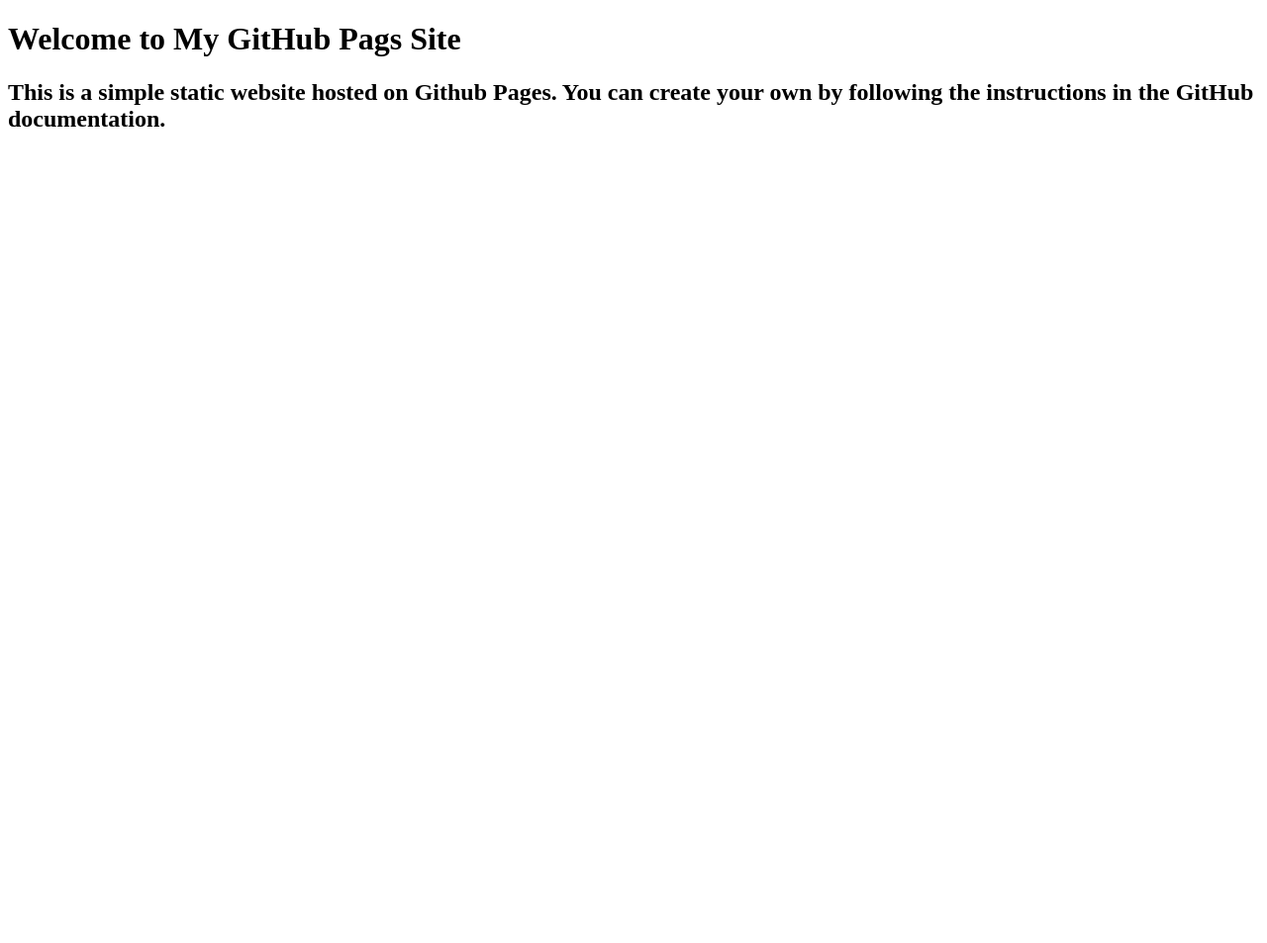
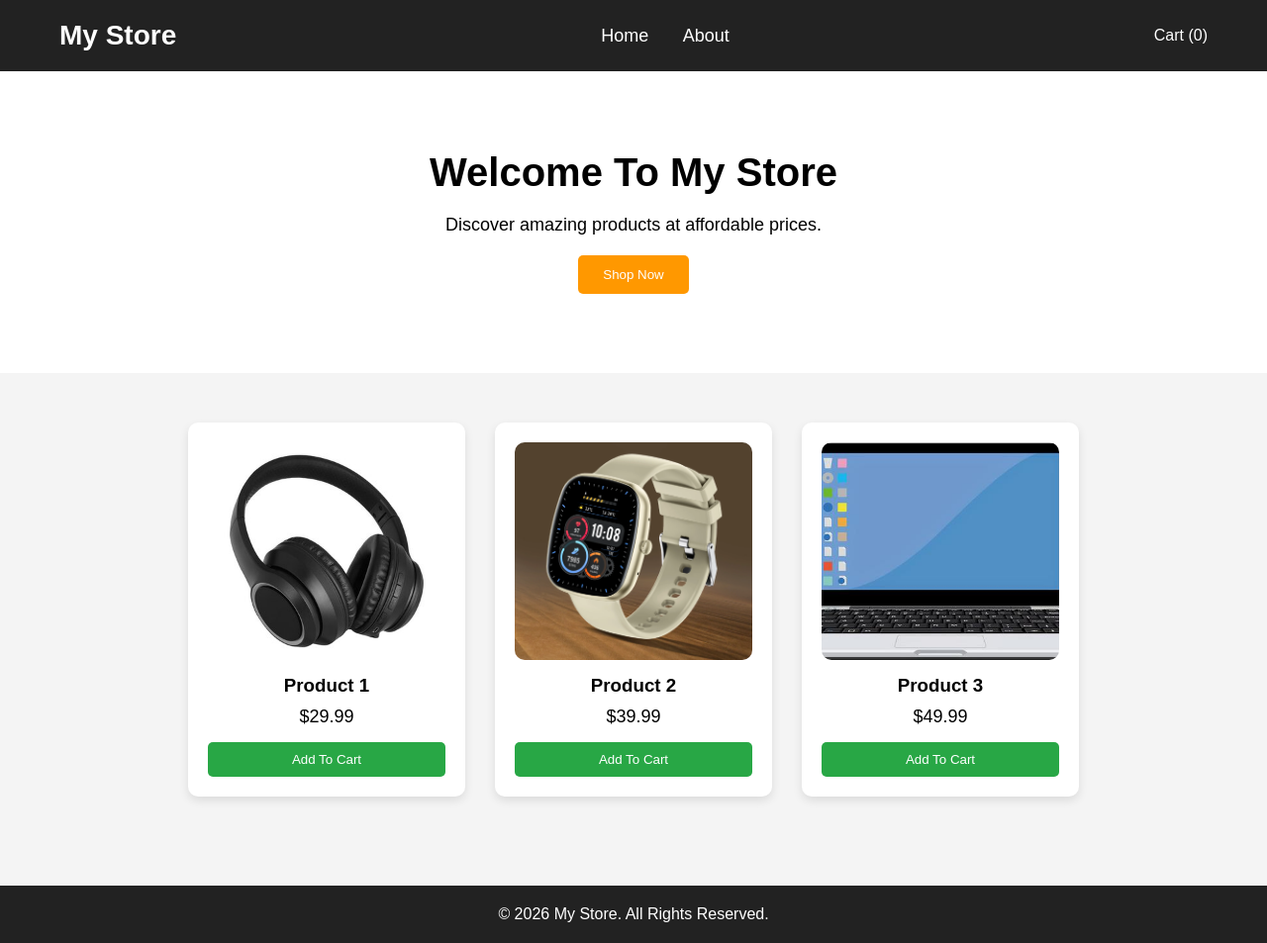
Before and after one commit to Mayuritile18/first-hosting-website-using-github, a plain HTML site: page index.html in a window 1280 px wide. Shown: the whole page at 99% size. Before the commit the page ends 800 px from the top, so only its background shows below. Drawn offline with Linux system fonts and the light colour scheme.

Commit message:
added images

```diff
--- a/index.html
+++ b/index.html
@@ -1,13 +1,60 @@
 <!DOCTYPE html>
 <html lang="en">
 <head>
-
-    <title>Hosting Using Github Pages</title>
+    <meta charset="UTF-8">
+    <meta name="viewport" content="width=device-width, initial-scale=1.0">
+    <title>My Store</title>
+    <link rel="stylesheet" href="styles.css">
 </head>
 <body>
-    <h1>Welcome to My GitHub Pags Site</h1>
-    <h2>
-        This is a simple static website hosted on Github Pages. You can create your own by following the instructions in the GitHub documentation.
-    </h2>
+
+    <header>
+        <div class="logo">My Store</div>
+
+        <nav>
+            <a href="index.html">Home</a>
+            <a href="about.html">About</a>
+        </nav>
+
+        <div class="cart">
+            <a href="#">Cart (0)</a>
+        </div>
+    </header>
+
+    <section class="hero">
+        <h1>Welcome To My Store</h1>
+        <p>Discover amazing products at affordable prices.</p>
+        <button>Shop Now</button>
+    </section>
+
+    <section class="products">
+
+        <div class="product-card">
+            <img src="./images/headphons.jpg" alt="Product">
+            <h3>Product 1</h3>
+            <p>$29.99</p>
+            <button>Add To Cart</button>
+        </div>
+
+        <div class="product-card">
+            <img src="./images/smartwatch.jpg" alt="Product">
+            <h3>Product 2</h3>
+            <p>$39.99</p>
+            <button>Add To Cart</button>
+        </div>
+
+        <div class="product-card">
+            <img src="./images/laptop.jpg" alt="Product">
+            <h3>Product 3</h3>
+            <p>$49.99</p>
+            <button>Add To Cart</button>
+        </div>
+
+    </section>
+
+    <footer>
+        <p>&copy; 2026 My Store. All Rights Reserved.</p>
+    </footer>
+
 </body>
 </html>
--- /dev/null
+++ b/styles.css
@@ -0,0 +1,165 @@
+*{
+    margin:0;
+    padding:0;
+    box-sizing:border-box;
+    font-family:Arial, sans-serif;
+}
+
+body{
+    background:#f4f4f4;
+}
+
+/* Header */
+
+header{
+    display:flex;
+    justify-content:space-between;
+    align-items:center;
+    padding:20px 60px;
+    background:#222;
+}
+
+.logo{
+    color:white;
+    font-size:28px;
+    font-weight:bold;
+}
+
+nav a{
+    color:white;
+    text-decoration:none;
+    margin:0 15px;
+    font-size:18px;
+}
+
+nav a:hover{
+    color:#ff9800;
+}
+
+.cart a{
+    color:white;
+    text-decoration:none;
+}
+
+/* Hero Section */
+
+.hero{
+    text-align:center;
+    padding:80px 20px;
+    background:white;
+}
+
+.hero h1,
+.hero h2{
+    font-size:40px;
+    margin-bottom:20px;
+}
+
+.hero p{
+    font-size:18px;
+    margin-bottom:20px;
+}
+
+.hero button{
+    padding:12px 25px;
+    border:none;
+    background:#ff9800;
+    color:white;
+    cursor:pointer;
+    border-radius:5px;
+}
+
+.hero button:hover{
+    background:#e68900;
+}
+
+/* Products */
+
+/* Products */
+
+.products{
+    display:flex;
+    justify-content:center;
+    gap:30px;
+    padding:50px;
+    flex-wrap:wrap;
+}
+
+.product-card{
+    width:280px;
+    background:white;
+    border-radius:10px;
+    padding:20px;
+    text-align:center;
+    box-shadow:0 4px 10px rgba(0,0,0,0.1);
+
+    display:flex;
+    flex-direction:column;
+}
+
+.product-card img{
+    width:100%;
+    height:220px;
+    object-fit:cover;
+    border-radius:10px;
+}
+
+.product-card h3{
+    margin:15px 0 10px;
+}
+
+.product-card p{
+    font-size:18px;
+    margin-bottom:15px;
+}
+
+.product-card button{
+    margin-top:auto;
+    padding:10px 20px;
+    border:none;
+    background:#28a745;
+    color:white;
+    cursor:pointer;
+    border-radius:5px;
+}
+
+.product-card button:hover{
+    background:#218838;
+}
+
+/* About Page */
+
+.about-content{
+    max-width:900px;
+    margin:50px auto;
+    padding:20px;
+    background:white;
+    border-radius:10px;
+}
+
+.about-content h2{
+    margin-bottom:15px;
+}
+
+.about-content p{
+    margin-bottom:20px;
+    line-height:1.6;
+}
+
+.about-content ul{
+    margin-left:20px;
+}
+
+.about-content li{
+    margin-bottom:10px;
+}
+
+/* Footer */
+
+footer{
+    text-align:center;
+    background:#222;
+    color:white;
+    padding:20px;
+    margin-top:40px;
+}
```
Also changed, not shown: about.html (added, +53 -0 lines), images/headphons.jpg (added), images/laptop.jpg (added), images/smartwatch.jpg (added).
